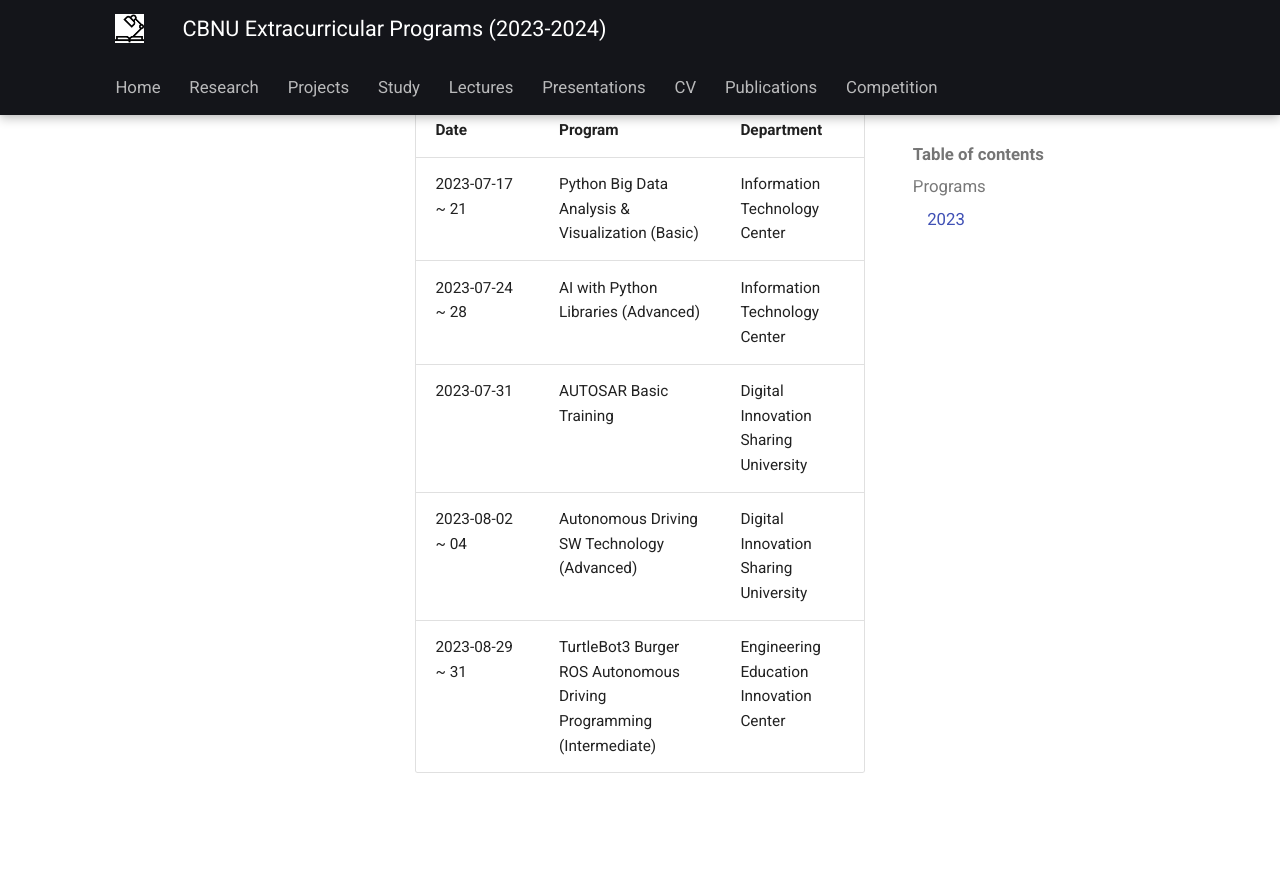
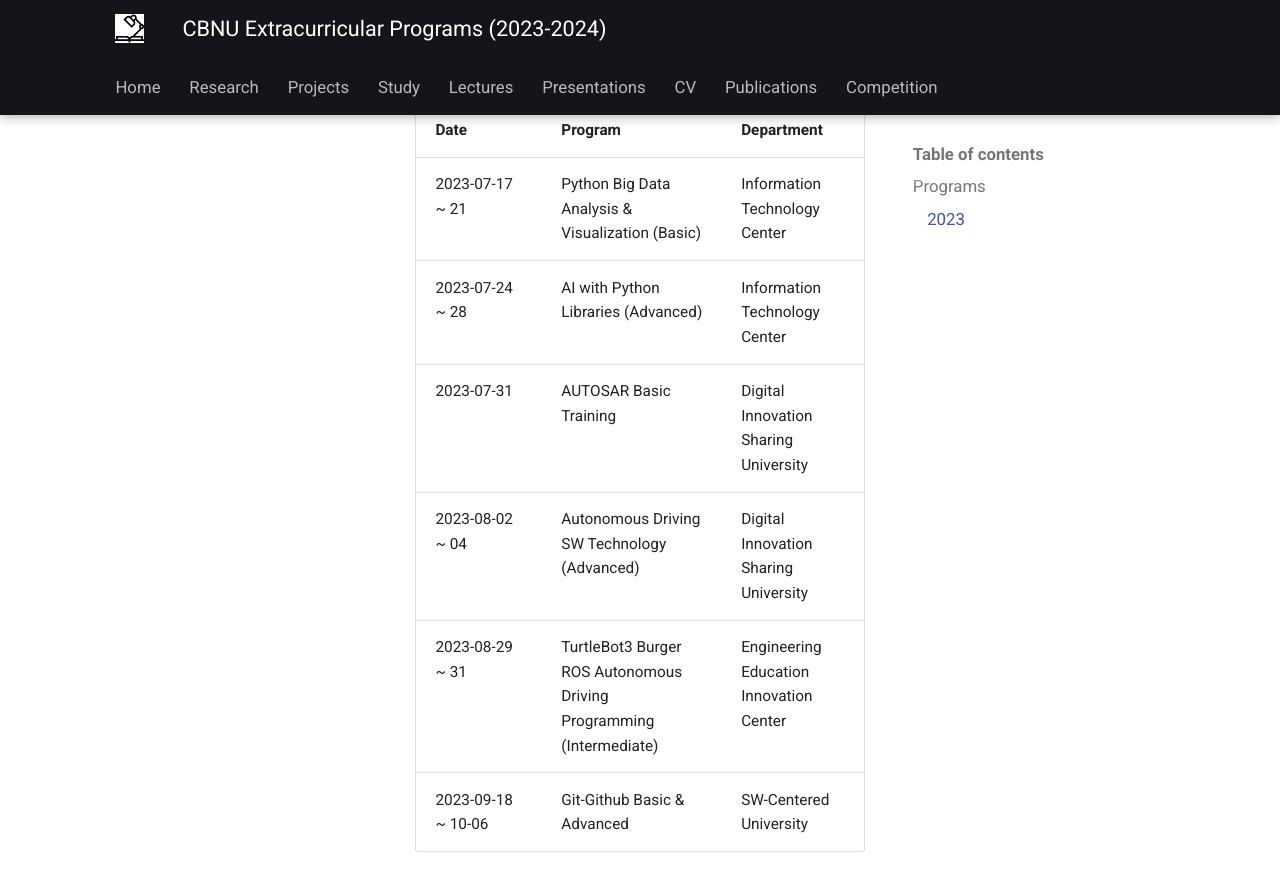
Before and after one commit to YSH-research/YSH-research.github.io, an MkDocs documentation site: the page built from docs/Lectures/2023-2024-CBNU-Extracurricular-Programs.md, in a window 1280 px wide and 900 px high, scrolled down 508 px. Shown: the top 891 px of the window. Built offline with MkDocs 1.6.1 and Material for MkDocs 9.7.7, drawn with Linux system fonts in a browser that asks for light colours; before the commit the page ends 1330 px from its top, so only the background shows below that.

Commit message:
Add Git-Github Basic & Advanced program

```diff
--- a/docs/Lectures/2023-2024-CBNU-Extracurricular-Programs.md
+++ b/docs/Lectures/2023-2024-CBNU-Extracurricular-Programs.md
@@ -17,3 +17,4 @@
 | 2023-07-31 | AUTOSAR Basic Training | Digital Innovation Sharing University |
 | 2023-08-02 ~ 04 | Autonomous Driving SW Technology (Advanced) | Digital Innovation Sharing University |
 | 2023-08-29 ~ 31 | TurtleBot3 Burger ROS Autonomous Driving Programming (Intermediate) | Engineering Education Innovation Center |
+| 2023-09-18 ~ 10-06 | Git-Github Basic & Advanced | SW-Centered University |
```
